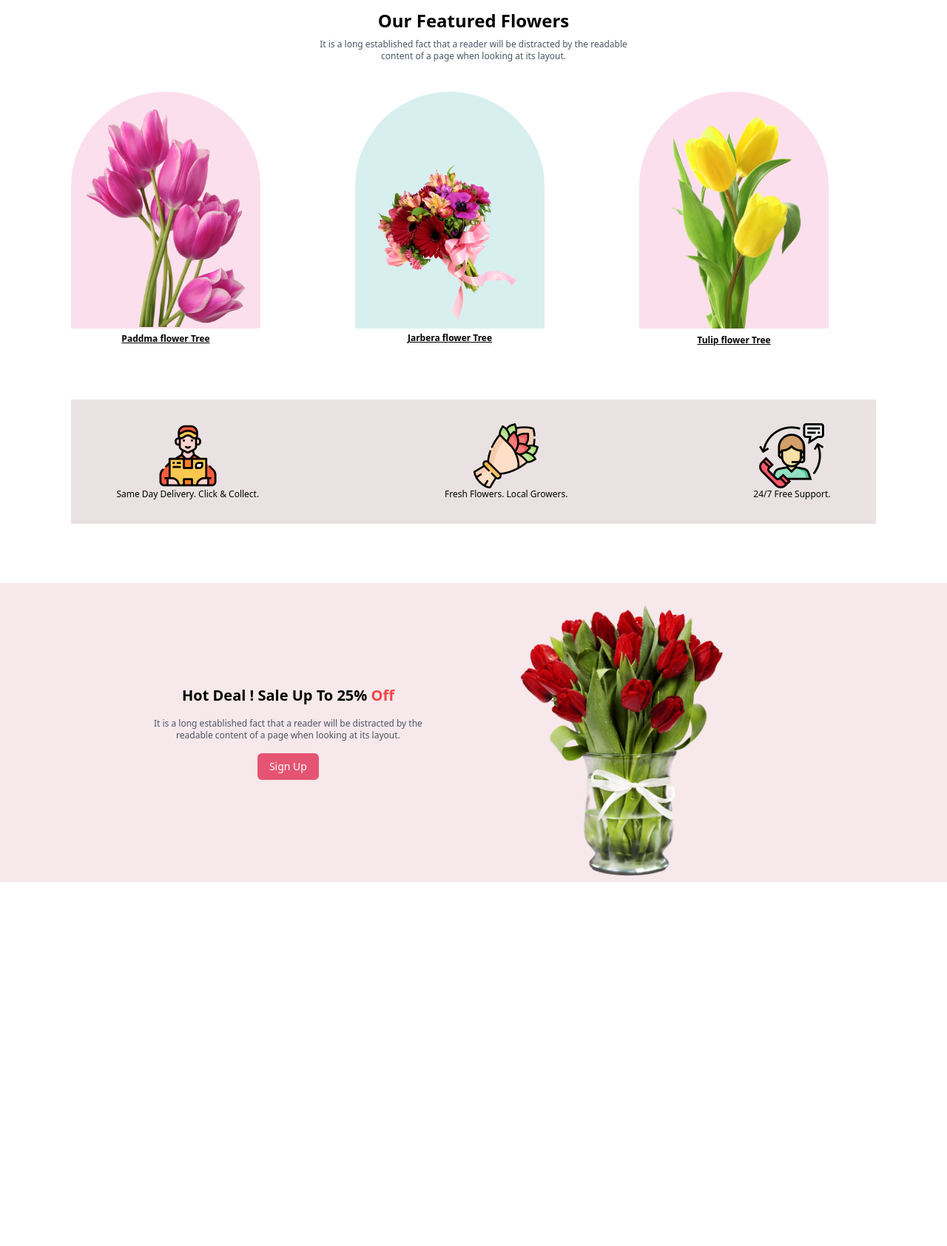
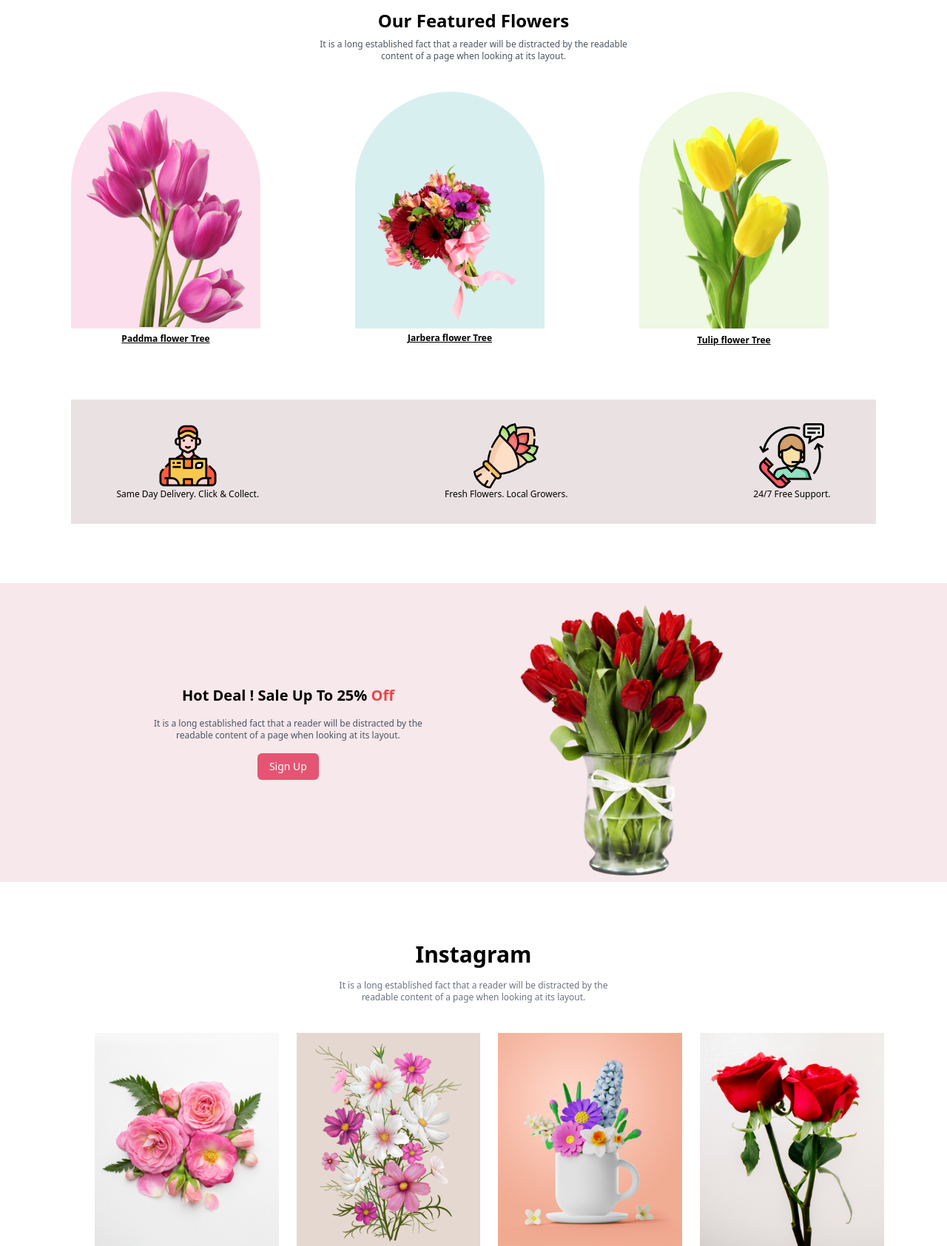
Before and after one commit to probillal/Flower_shop_resource, a website: page index.html in a window 1280 px wide. Shown: the part 600-2284 px from the top of the page at 74% size. Before the commit the page ends 1792 px from the top, so only its background shows below. Drawn offline with Linux system fonts and the light colour scheme.

Commit message:
feature section hover added & instragram section done

```diff
--- a/index.html
+++ b/index.html
@@ -57,10 +57,12 @@
         class="flex flex-col space-x-0 space-y-10 items-center md:space-y-0 md:space-x-32 mx-8 md:mx-24 mt-10 md:flex-row"
       >
         <!-- flower-1 -->
-        <div class="bg-[#fcdfec] w-64 h-80 rounded-t-full">
+        <div
+          class="bg-[#fcdfec] w-64 h-80 rounded-t-full hover:bg-[#f9d2e4] duration-200"
+        >
           <img
             src="Flower Asset/pngwing 6.png"
-            class="w-5/6 mx-auto mt-6"
+            class="w-5/6 mx-auto mt-6 hover:w-4/5 duration-200"
             alt=""
           />
           <p class="text-xs font-bold text-center mt-2 underline">
@@ -69,10 +71,12 @@
         </div>
 
         <!-- flower-2 -->
-        <div class="bg-[#d8eff0] w-64 h-80 rounded-t-full">
+        <div
+          class="bg-[#d8eff0] w-64 h-80 rounded-t-full hover:bg-[#c1eef0] duration-200"
+        >
           <img
             src="Flower Asset/pngwing 5.png"
-            class="w-5/6 mx-auto mt-24"
+            class="w-5/6 mx-auto mt-24 hover:w-4/5 duration-200"
             alt=""
           />
           <p class="text-xs font-bold text-center mt-4 underline">
@@ -80,8 +84,14 @@
           </p>
         </div>
         <!-- flower-3 -->
-        <div class="bg-[#fcdfec] w-64 h-80 rounded-t-full">
-          <img src="Flower Asset/pngwing 7.png" class="w-5/6 mx-auto" alt="" />
+        <div
+          class="bg-[#eef8e4] w-64 h-80 rounded-t-full hover:bg-[#dcf7c1] duration-200"
+        >
+          <img
+            src="Flower Asset/pngwing 7.png"
+            class="w-5/6 mx-auto hover:w-4/5 duration-200"
+            alt=""
+          />
           <p class="text-xs font-bold text-center mt-2 underline">
             Tulip flower Tree
           </p>
@@ -127,6 +137,39 @@
         <!-- image section -->
         <img src="Flower Asset/pngwing 8.png" class="w-72" alt="" />
       </div>
+      <!-- instragram section -->
+      <h2 class="mt-20 text-3xl text-black text-center font-bold">Instagram</h2>
+      <p class="text-xs font-normal text-gray-500 text-center mt-4">
+        It is a long established fact that a reader will be distracted by the
+        <br />
+        readable content of a page when looking at its layout.
+      </p>
+      <!--flex container  -->
+      <div
+        class="mt-10 flex flex-col items-center space-y-6 space-x-0 md:mx-32 md:flex-row md:space-y-0 md:space-x-6"
+      >
+        <!-- card container -->
+        <img
+          src="Flower Asset/Flower 01.png"
+          class="w-64 h-72 hover:scale-105 hover:rounded-t-lg duration-150"
+          alt=""
+        />
+        <img
+          src="Flower Asset/Flower 2.png"
+          class="w-64 h-72 hover:scale-105 hover:rounded-t-lg duration-150"
+          alt=""
+        />
+        <img
+          src="Flower Asset/Flower 3.png"
+          class="w-64 h-72 hover:scale-105 hover:rounded-t-lg duration-150"
+          alt=""
+        />
+        <img
+          src="Flower Asset/Flower 4.png"
+          class="w-64 h-72 hover:scale-105 hover:rounded-t-lg duration-150"
+          alt=""
+        />
+      </div>
     </main>
   </body>
 </html>
```
Also changed, not shown: css/style.css.
